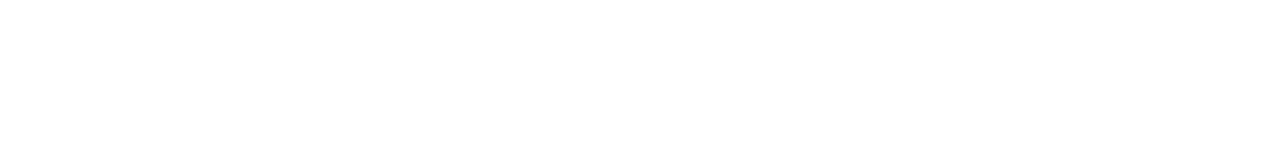
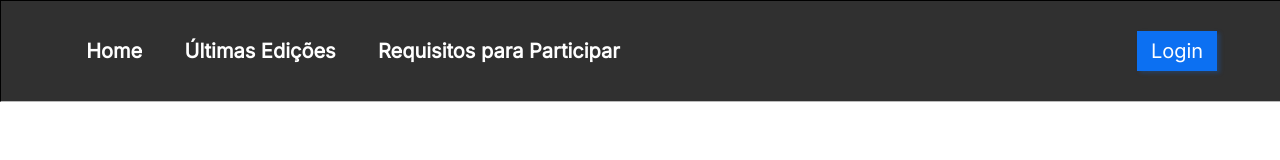
Before and after one commit to soaresgustavon/bootcamp, a plain HTML site: page index.html in a window 1280 px wide. Drawn offline with Linux system fonts and the light colour scheme; a web font is replaced by a local one.

Commit message:
Criação do estilo CSS do menu

```diff
--- a/index.html
+++ b/index.html
@@ -4,11 +4,22 @@
     <meta charset="UTF-8">
     <meta name="viewport" content="width=device-width, initial-scale=1.0">
     <title>Bootcamp DNC</title>
+    <link rel="stylesheet" href="style.css">
 </head>
 
 
     <body>
 
+    <nav id="principal">
+        <div id="menu">
+            <a href="">Home</a>
+            <a href="">Últimas Edições</a>
+            <a href="">Requisitos para Participar</a>
+        </div>
+
+        <button>Login</button>
+    </nav>
+
     </body>
 
 
--- /dev/null
+++ b/style.css
@@ -0,0 +1,51 @@
+            @import url('https://fonts.googleapis.com/css2?family=Hubballi&family=Inter&family=Montserrat:wght@400;700&family=Poppins:wght@400;700&display=swap');
+            body{
+                margin: 0;
+                padding:0;
+            }
+
+            #principal{
+                width: 100%;
+                height: 100px;
+                border: 1px solid black;
+                background-color: #303030;
+                display: flex;
+                justify-content: space-between;
+                align-items: center;
+                border-bottom: 1px solid #BABABA;
+            }
+
+            #menu{
+                display: flex;
+                width: 45%;
+                justify-content: space-around;
+                align-items: center;
+                margin-left: 5%;
+            }
+
+            #principal div a{
+                font-family: inter;
+                font-size: 20px;
+                font-weight: 600;
+                color: white;
+                text-decoration: none;
+            }
+
+            #principal div a:hover{
+                color: #CCCCCC;
+            }
+
+            #principal button{
+                margin-right: 5%;
+                background-color: #0C70F2;
+                border: 0px;
+                height: 40px;
+                width: 80px;
+                font-family: inter;
+                font-size: 20px;
+                font-weight: 600px;
+                color: white;
+                box-shadow: 3px 2px 4px rgba(12, 112, 242, 0.25);
+                cursor: pointer;
+
+            }
```
